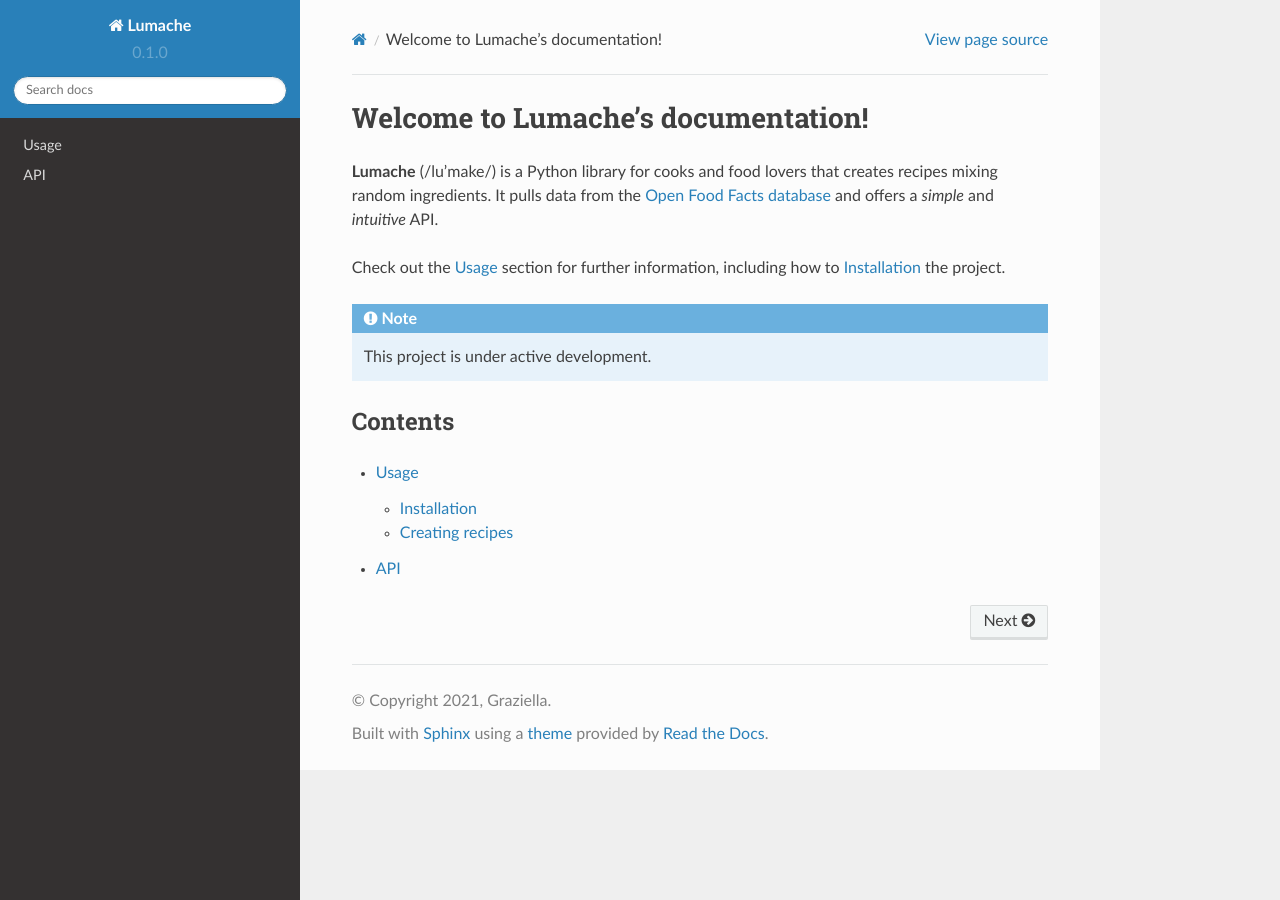
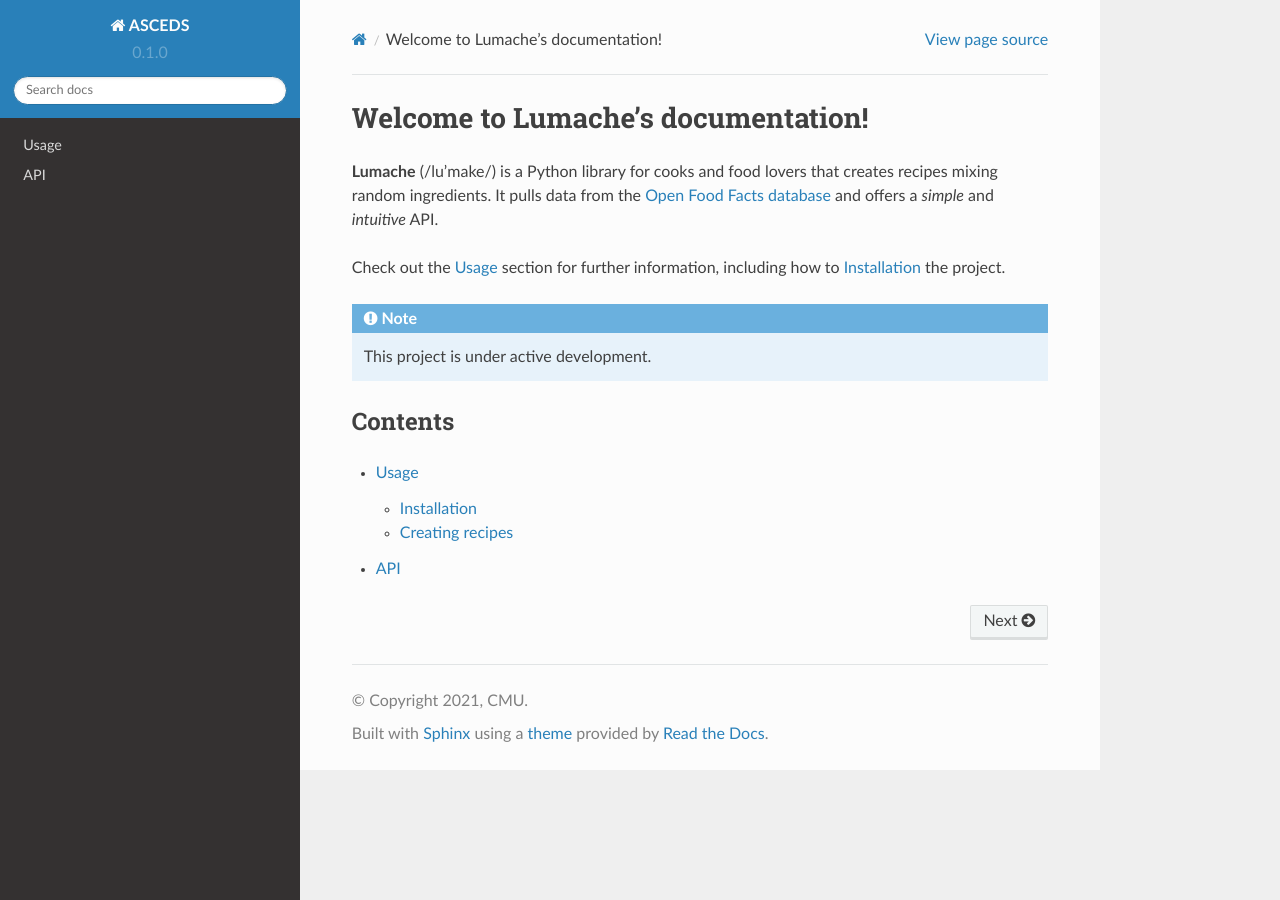
Before and after one commit to florinmano/asceds-docs, a Sphinx documentation site: the page built from docs/source/index.rst, in a window 1280 px wide. Built offline with Sphinx 7.4.7 and the Read the Docs theme 2.0.0, drawn with Linux system fonts in a browser that asks for light colours.

Commit message:
Update conf.py

```diff
--- a/docs/source/conf.py
+++ b/docs/source/conf.py
@@ -2,9 +2,9 @@
 
 # -- Project information
 
-project = 'Lumache'
-copyright = '2021, Graziella'
-author = 'Graziella'
+project = 'ASCEDS'
+copyright = '2021, CMU'
+author = 'Florin Manlache'
 
 release = '0.1'
 version = '0.1.0'
```
